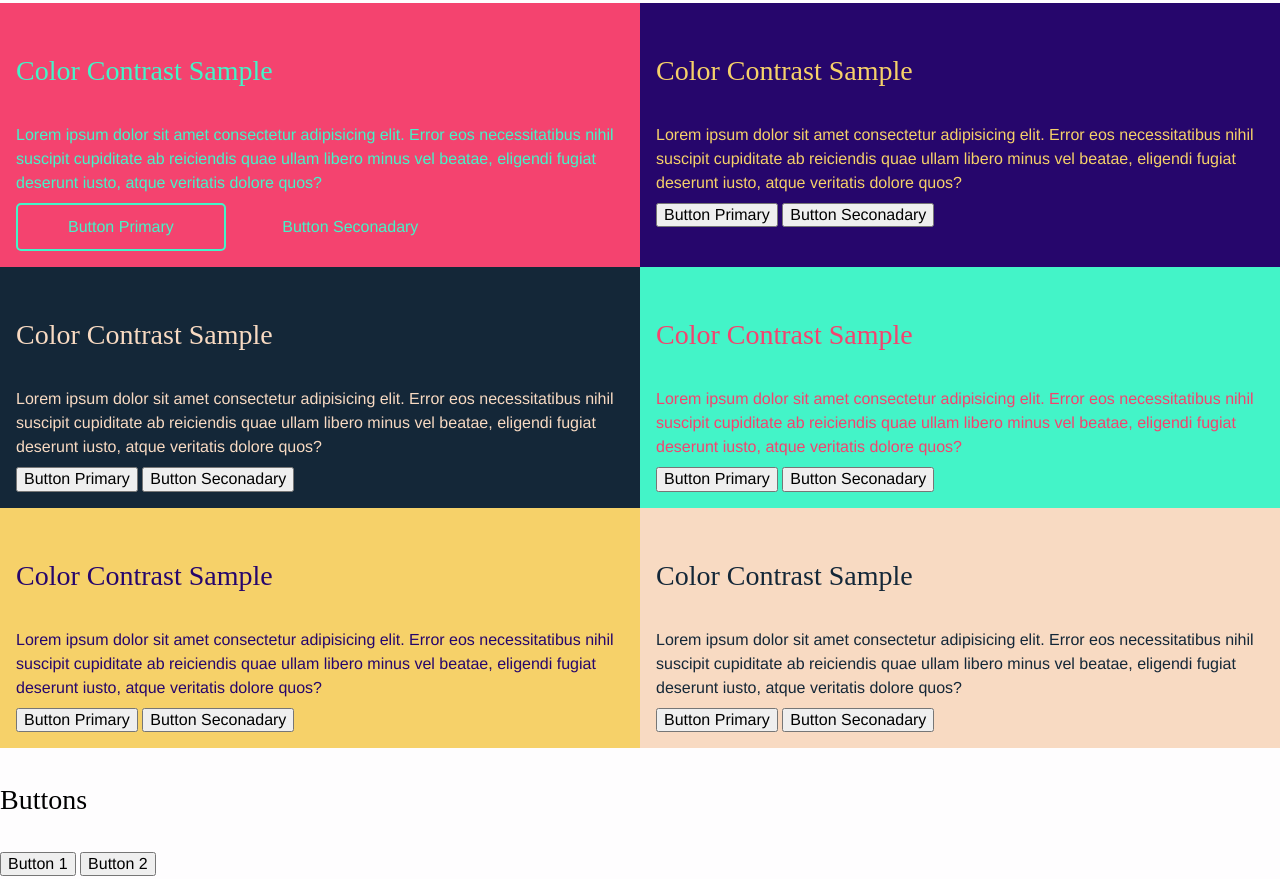
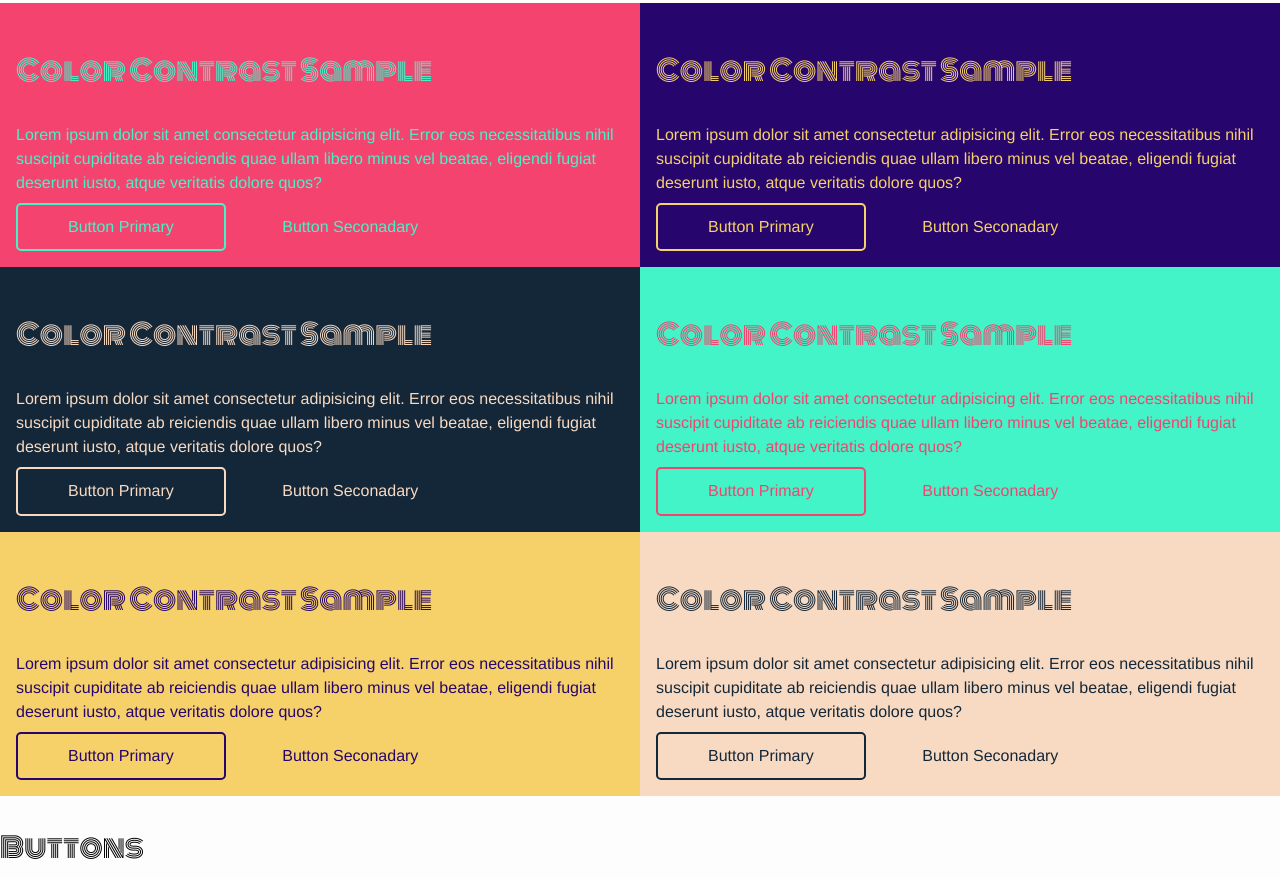
Before and after one commit to EdCharbeneau/Laylas-helper-styletile, a plain HTML site: page index.html in a window 1280 px wide. Shown: the part 585-1464 px from the top of the page. Drawn offline with Linux system fonts and the light colour scheme.

Commit message:
updated buttons

```diff
--- a/css/_buttons.css
+++ b/css/_buttons.css
@@ -1,7 +1,7 @@
 .button {
-    color: var(--c1-contrast);
+    color: var(--c3);
     background-color: transparent;
-    border: 2px solid var(--c1-contrast);
+    border: 2px solid var(--c3);
     padding: 13px 50px;
     text-align: center;
     text-decoration: none;
@@ -13,15 +13,147 @@
 }
 
 .button:hover {
-    color: var(--c1);
-    background-color: var(--c1-contrast);
+    color: var(--app-background);
+    background-color: var(--c3);
 }
 
 .button.secondary {
     border-color: transparent;
 }
+
 .button.secondary:hover {
+    color: var(--app-background);
+    background-color: var(--c3);
+    border-color: var(--c3);
+}
+
+.c1 .button {
+    border-color: var(--c1-contrast);
+    color: var(--c1-contrast);
+    background-color: var(--c1);
+}
+
+.c1 .button:hover {
     color: var(--c1);
     background-color: var(--c1-contrast);
-        border: 2px solid var(--c1-contrast);
 }
+
+.c1 .button.secondary {
+    border-color: transparent;
+}
+
+.c1 .button.secondary:hover {
+    color: var(--c1);
+    background-color: var(--c1-contrast);
+    border-color: transparent;
+}
+
+.c2 .button {
+    border-color: var(--c2-contrast);
+    color: var(--c2-contrast);
+    background-color: var(--c2);
+}
+
+.c2 .button:hover {
+    color: var(--c2);
+    background-color: var(--c2-contrast);
+}
+
+.c2 .button.secondary {
+    color: var(--c2-contrast);
+    border-color: transparent;
+}
+
+.c2 .button.secondary:hover {
+    border-style: transparent;
+    color: var(--c2);
+    background-color: var(--c2-contrast);
+}
+
+.c3 .button {
+    border-color: var(--c3-contrast);
+    color: var(--c3-contrast);
+    background-color: var(--c3);
+}
+
+.c3 .button:hover {
+    color: var(--c3);
+    background-color: var(--c3-contrast);
+}
+
+.c3 .button.secondary {
+    color: var(--c3-contrast);
+    border-color: transparent;
+}
+
+.c3 .button.secondary:hover {
+    color: var(--c3);
+    background-color: var(--c3-contrast);
+    border-style: transparent;
+}
+
+.c4 .button {
+    border-color: var(--c1);
+    color: var(--c1);
+    background-color: var(--c1-contrast);
+}
+
+.c4 .button:hover {
+    color: var(--c1-contrast);
+    background-color: var(--c1);
+}
+
+.c4 .button.secondary {
+    color: var(--c1);
+    border-color: transparent;
+}
+
+.c4 .button.secondary:hover {
+    color: var(--c1-contrast);
+    background-color: var(--c1);
+    border-style: transparent;
+}
+
+.c5 .button {
+    border-color: var(--c2);
+    color: var(--c2);
+    background-color: var(--c2-contrast);
+}
+
+.c5 .button:hover {
+    color: var(--c2-contrast);
+    background-color: var(--c2);
+}
+
+.c5 .button.secondary {
+    color: var(--c2);
+    border-color: transparent;
+}
+
+.c5 .button.secondary:hover {
+    color: var(--c2-contrast);
+    background-color: var(--c2);
+    border-style: transparent;
+}
+
+.c6 .button {
+    border-color: var(--c3);
+    color: var(--c3);
+    background-color: var(--c3-contrast);
+}
+
+.c6 .button:hover {
+    color: var(--c3-contrast);
+    background-color: var(--c3);
+}
+
+.c6 .button.secondary {
+    color: var(--c3);
+    border-color: transparent;
+}
+
+.c6 .button.secondary:hover {
+    color: var(--c3-contrast);
+    background-color: var(--c3);
+    border-style: transparent;
+}
--- a/css/style.css
+++ b/css/style.css
@@ -5,6 +5,12 @@
 @import url(./_buttons.css);
 @import url(./utility/layouts.css);
 @import url(./utility/contrast-demos.css);
+
+@font-face {
+  font-family: Monoton-Regular;
+  src: url(./fonts/Monoton-Regular.ttf);
+}
+
 /* change these */
 :root {
 
@@ -28,7 +34,7 @@
   --c3-contrast: var(--flesh);
 
   --app-background: var(--paper);
-  --font-family-base: MouseMemoirs-Regular;
+  --font-family-base: Monoton-Regular;
   --font-size-root: 16px;
 
   --info-color: #82ccdd;
--- a/index.html
+++ b/index.html
@@ -1,5 +1,6 @@
 <!DOCTYPE html>
 <html lang="en">
+
 <head>
   <meta charset="UTF-8" />
   <meta name="viewport" content="width=device-width" />
@@ -35,48 +36,60 @@
         </ul>
       </section>
       <div class="contrast-demos">
-          <section class="c1-demo">
+        <section class="c1 c1-demo">
           <h3>Color Contrast Sample</h3>
-            <p>Lorem ipsum dolor sit amet consectetur adipisicing elit. Error eos necessitatibus nihil suscipit cupiditate ab reiciendis quae ullam libero minus vel beatae, eligendi fugiat deserunt iusto, atque veritatis dolore quos?</p>
+          <p>Lorem ipsum dolor sit amet consectetur adipisicing elit. Error eos necessitatibus nihil suscipit cupiditate
+            ab reiciendis quae ullam libero minus vel beatae, eligendi fugiat deserunt iusto, atque veritatis dolore
+            quos?</p>
           <button class="button">Button Primary</button>
           <button class="button secondary">Button Seconadary</button>
         </section>
-          <section class="c2-demo">
+        <section class="c2 c2-demo">
           <h3>Color Contrast Sample</h3>
-            <p>Lorem ipsum dolor sit amet consectetur adipisicing elit. Error eos necessitatibus nihil suscipit cupiditate ab reiciendis quae ullam libero minus vel beatae, eligendi fugiat deserunt iusto, atque veritatis dolore quos?</p>
-            <button>Button Primary</button>
-            <button>Button Seconadary</button>
+          <p>Lorem ipsum dolor sit amet consectetur adipisicing elit. Error eos necessitatibus nihil suscipit cupiditate
+            ab reiciendis quae ullam libero minus vel beatae, eligendi fugiat deserunt iusto, atque veritatis dolore
+            quos?</p>
+          <button class="button c2">Button Primary</button>
+          <button class="button secondary">Button Seconadary</button>
         </section>
-          <section class="c3-demo">
+        <section class="c3 c3-demo">
           <h3>Color Contrast Sample</h3>
-            <p>Lorem ipsum dolor sit amet consectetur adipisicing elit. Error eos necessitatibus nihil suscipit cupiditate ab reiciendis quae ullam libero minus vel beatae, eligendi fugiat deserunt iusto, atque veritatis dolore quos?</p>
-            <button>Button Primary</button>
-            <button>Button Seconadary</button>
+          <p>Lorem ipsum dolor sit amet consectetur adipisicing elit. Error eos necessitatibus nihil suscipit cupiditate
+            ab reiciendis quae ullam libero minus vel beatae, eligendi fugiat deserunt iusto, atque veritatis dolore
+            quos?</p>
+          <button class="button">Button Primary</button>
+          <button class="button secondary">Button Seconadary</button>
         </section>
-          <section class="c4-demo">
+        <section class="c4 c4-demo">
           <h3>Color Contrast Sample</h3>
-            <p>Lorem ipsum dolor sit amet consectetur adipisicing elit. Error eos necessitatibus nihil suscipit cupiditate ab reiciendis quae ullam libero minus vel beatae, eligendi fugiat deserunt iusto, atque veritatis dolore quos?</p>
-            <button>Button Primary</button>
-            <button>Button Seconadary</button>
+          <p>Lorem ipsum dolor sit amet consectetur adipisicing elit. Error eos necessitatibus nihil suscipit cupiditate
+            ab reiciendis quae ullam libero minus vel beatae, eligendi fugiat deserunt iusto, atque veritatis dolore
+            quos?</p>
+            <button class="button">Button Primary</button>
+            <button class="button secondary">Button Seconadary</button>
         </section>
-          <section class="c5-demo">
+        <section class="c5 c5-demo">
           <h3>Color Contrast Sample</h3>
-            <p>Lorem ipsum dolor sit amet consectetur adipisicing elit. Error eos necessitatibus nihil suscipit cupiditate ab reiciendis quae ullam libero minus vel beatae, eligendi fugiat deserunt iusto, atque veritatis dolore quos?</p>
-            <button>Button Primary</button>
-            <button>Button Seconadary</button>
+          <p>Lorem ipsum dolor sit amet consectetur adipisicing elit. Error eos necessitatibus nihil suscipit cupiditate
+            ab reiciendis quae ullam libero minus vel beatae, eligendi fugiat deserunt iusto, atque veritatis dolore
+            quos?</p>
+            <button class="button">Button Primary</button>
+            <button class="button secondary">Button Seconadary</button>
         </section>
-          <section class="c6-demo">
+        <section class="c6 c6-demo">
           <h3>Color Contrast Sample</h3>
-            <p>Lorem ipsum dolor sit amet consectetur adipisicing elit. Error eos necessitatibus nihil suscipit cupiditate ab reiciendis quae ullam libero minus vel beatae, eligendi fugiat deserunt iusto, atque veritatis dolore quos?</p>
-            <button>Button Primary</button>
-            <button>Button Seconadary</button>
+          <p>Lorem ipsum dolor sit amet consectetur adipisicing elit. Error eos necessitatibus nihil suscipit cupiditate
+            ab reiciendis quae ullam libero minus vel beatae, eligendi fugiat deserunt iusto, atque veritatis dolore
+            quos?</p>
+            <button class="button">Button Primary</button>
+            <button class="button secondary">Button Seconadary</button>
         </section>
       </div>
       <section class="buttons">
         <h3 class="section-heading">Buttons</h3>
         <div>
-            <button type="button" class="primary-button">Button 1</button>
-            <button type="button" class="secondary-button">Button 2</button>
+          <button type="button" class="button">Button 1</button>
+          <button type="button" class="button secondary">Button 2</button>
         </div>
       </section>
     </div>
@@ -107,9 +120,7 @@
           <span class="font-name">Font Name</span>,
           <span class="font-color">#color value</span>
         </p>
-          <a href="#" class="typography-sample"
-            >This is an example of a text link.</a
-          >
+        <a href="#" class="typography-sample">This is an example of a text link.</a>
         <p class="font-details-a">
           <span class="font-name">Font Name</span>,
           <span class="font-color">#color value</span>
@@ -134,4 +145,5 @@
     </footer>
   </div>
 </body>
+
 </html>
```
Also changed, not shown: css/fonts/Monoton-Regular.ttf (added), css/fonts/OFL.txt (added). Lines whose indentation alone changed are shown as unchanged.
